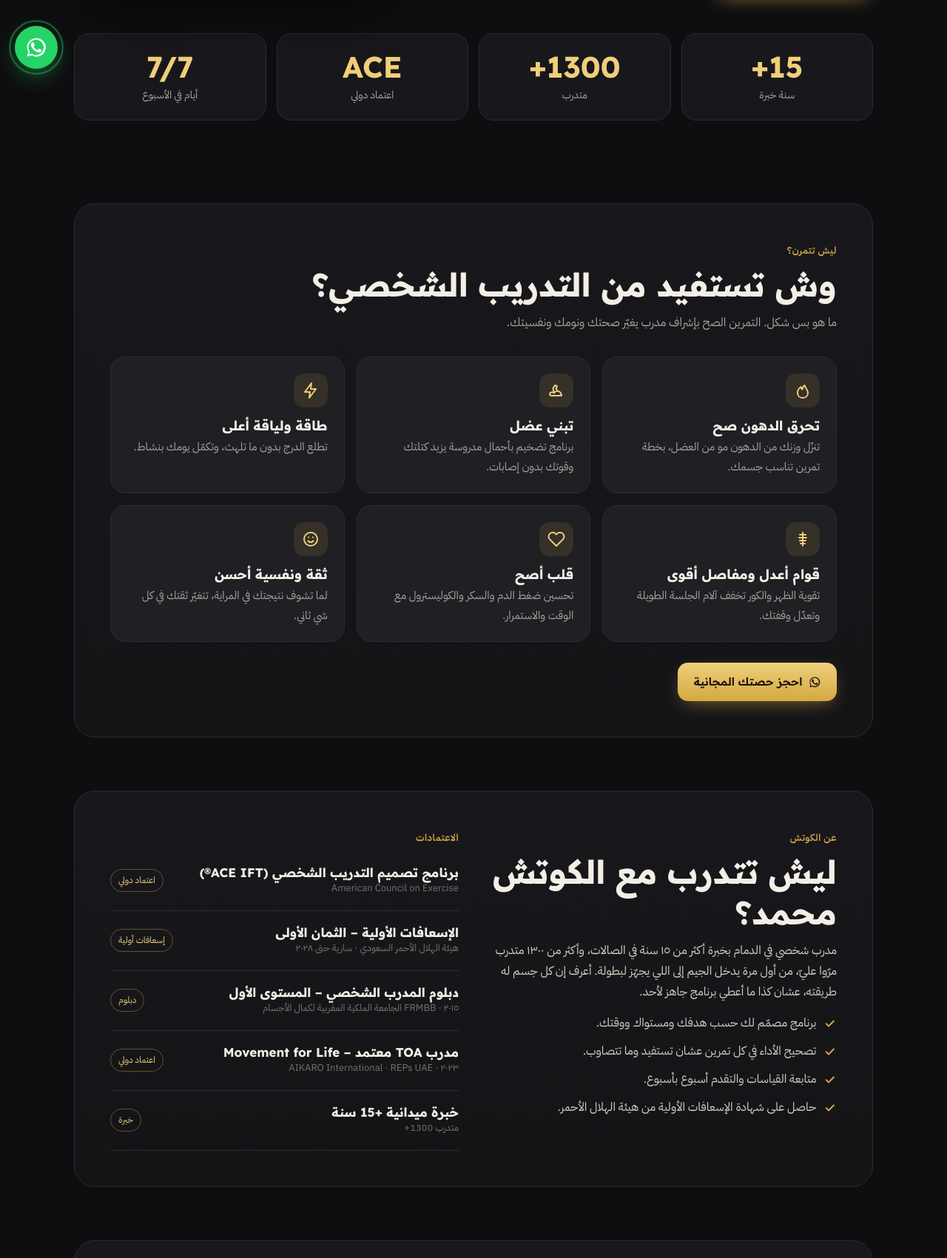
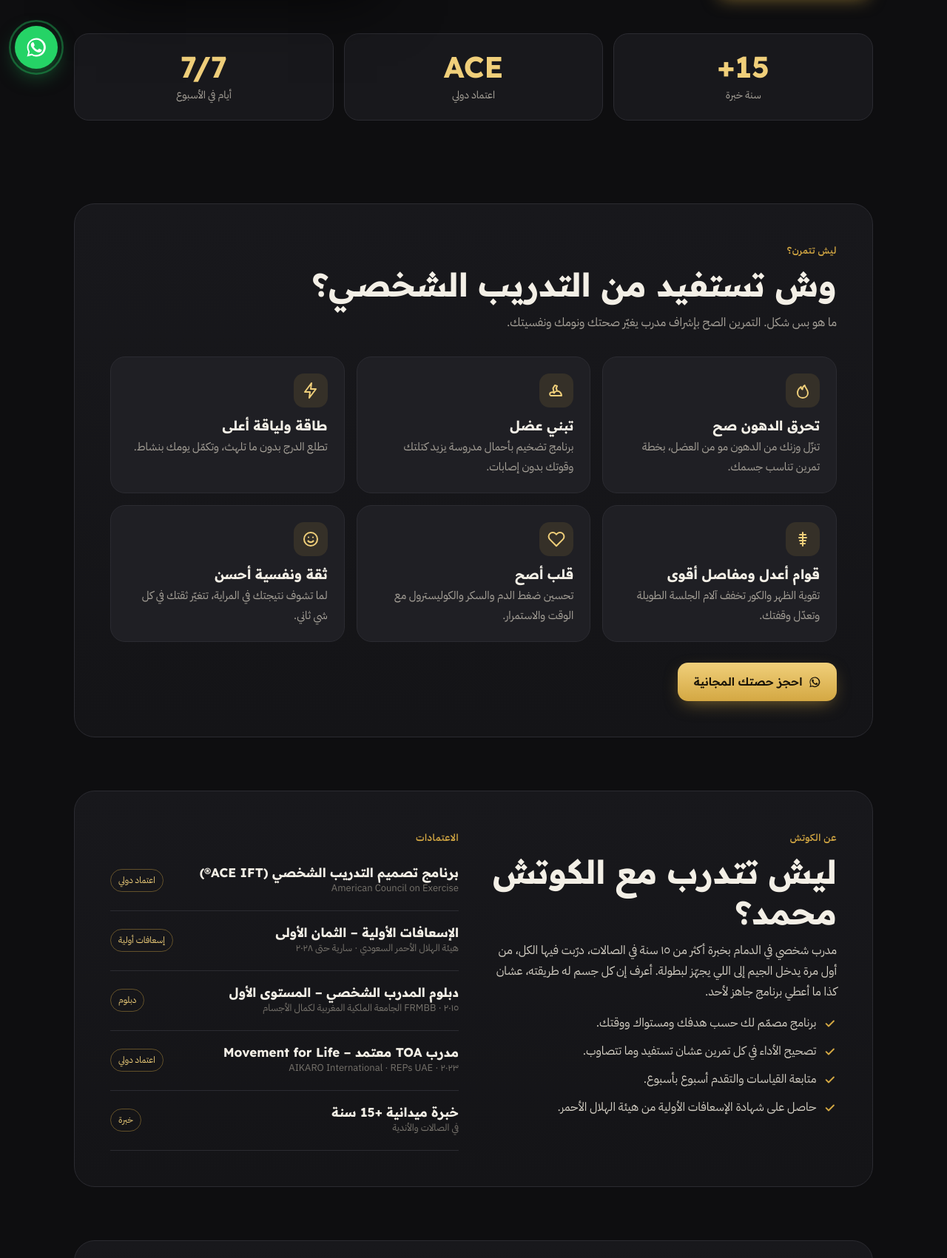
Before and after one commit to aboyara2662-coder/Rabhi, a plain HTML site: page public/index.html in a window 1280 px wide. Shown: the part 687-2388 px from the top of the page at 74% size. Drawn offline with Linux system fonts and the light colour scheme.

Commit message:
Remove 1300 clients figure from the site
Co-Authored-By: Claude Opus 5.5 <noreply@anthropic.com>
Claude-Session: https://claude.ai/code/session_01KCPbvbw6uDtHpovYnSKEP6

```diff
--- a/public/index.html
+++ b/public/index.html
@@ -4,7 +4,7 @@
 <meta charset="utf-8">
 <meta name="viewport" content="width=device-width, initial-scale=1">
 <title>مدرب شخصي في الدمام | الكوتش محمد ربحي – بودي ماسترز</title>
-<meta name="description" content="الكوتش محمد ربحي، مدرب شخصي معتمد في الدمام بخبرة +15 سنة و+1300 متدرب. تنشيف، تضخيم ولياقة عامة في نادي بودي ماسترز حي الجامعيين. احجز حصتك المجانية على واتساب.">
+<meta name="description" content="الكوتش محمد ربحي، مدرب شخصي معتمد في الدمام بخبرة +15 سنة. تنشيف، تضخيم ولياقة عامة في نادي بودي ماسترز حي الجامعيين. احجز حصتك المجانية على واتساب.">
 <meta name="robots" content="index, follow, max-image-preview:large">
 <meta name="author" content="محمد ربحي">
 <meta name="geo.region" content="SA-04">
@@ -15,7 +15,7 @@
 <meta property="og:url" content="https://coachrabhi.com/">
 <meta property="og:site_name" content="الكوتش محمد ربحي">
 <meta property="og:title" content="مدرب شخصي في الدمام | الكوتش محمد ربحي">
-<meta property="og:description" content="+15 سنة خبرة و+1300 متدرب. تنشيف، تضخيم ولياقة عامة في بودي ماسترز، حي الجامعيين، الدمام. الحصة الأولى مجانية.">
+<meta property="og:description" content="+15 سنة خبرة. تنشيف، تضخيم ولياقة عامة في بودي ماسترز، حي الجامعيين، الدمام. الحصة الأولى مجانية.">
 <meta property="og:image" content="https://coachrabhi.com/img/og-image.jpg">
 <meta property="og:image:width" content="1200">
 <meta property="og:image:height" content="630">
@@ -40,7 +40,7 @@
    "jobTitle": "مدرب شخصي معتمد",
    "image": "https://coachrabhi.com/img/coach.jpg",
    "url": "https://coachrabhi.com/",
-   "description": "مدرب شخصي معتمد في الدمام بخبرة أكثر من 15 سنة وأكثر من 1300 متدرب: تنشيف، تضخيم ولياقة عامة.",
+   "description": "مدرب شخصي معتمد في الدمام بخبرة أكثر من 15 سنة: تنشيف، تضخيم ولياقة عامة.",
    "telephone": "+966598286282",
    "worksFor": {
     "@id": "https://coachrabhi.com/#gym"
@@ -308,11 +308,11 @@ header{position:sticky;top:0;z-index:50;background:rgba(14,14,16,.82);backdrop-f
 .portrait .ribbon b{font-family:var(--head);color:var(--gold-2);font-size:15px}
 @media(max-width:860px){.hero-grid{grid-template-columns:1fr;gap:32px}.portrait{max-width:380px;width:100%;margin:0 auto;order:-1;aspect-ratio:1/1}}
 
-.stats{display:grid;grid-template-columns:repeat(4,1fr);gap:14px;margin-top:48px}
+.stats{display:grid;grid-template-columns:repeat(3,1fr);gap:14px;margin-top:48px}
 .stat{background:var(--card);border:1px solid var(--line);border-radius:var(--r);padding:20px;text-align:center}
 .stat b{display:block;font-family:var(--head);font-size:clamp(28px,4vw,40px);color:var(--gold-2);line-height:1.2;direction:ltr}
 .stat span{font-size:14px;color:var(--muted)}
-@media(max-width:700px){.stats{grid-template-columns:repeat(2,1fr)}}
+@media(max-width:700px){.stats{grid-template-columns:repeat(3,1fr);gap:8px}.stat{padding:14px 6px}.stat span{font-size:12px}}
 
 /* sections */
 section.block{padding:72px 0}
@@ -588,7 +588,6 @@ footer .wrap{display:flex;flex-wrap:wrap;gap:10px 24px;justify-content:space-bet
 
     <div class="stats rv">
       <div class="stat"><b>+15</b><span>سنة خبرة</span></div>
-      <div class="stat"><b>+1300</b><span>متدرب</span></div>
       <div class="stat"><b>ACE</b><span>اعتماد دولي</span></div>
       <div class="stat"><b>7/7</b><span>أيام في الأسبوع</span></div>
     </div>
@@ -625,7 +624,7 @@ footer .wrap{display:flex;flex-wrap:wrap;gap:10px 24px;justify-content:space-bet
         <div>
           <span class="eyebrow">عن الكوتش</span>
           <h2>ليش تتدرب مع الكوتش محمد؟</h2>
-          <p>مدرب شخصي في الدمام بخبرة أكثر من ١٥ سنة في الصالات، وأكثر من ١٣٠٠ متدرب مرّوا عليّ، من أول مرة يدخل الجيم إلى اللي يجهّز لبطولة. أعرف إن كل جسم له طريقته، عشان كذا ما أعطي برنامج جاهز لأحد.</p>
+          <p>مدرب شخصي في الدمام بخبرة أكثر من ١٥ سنة في الصالات، درّبت فيها الكل، من أول مرة يدخل الجيم إلى اللي يجهّز لبطولة. أعرف إن كل جسم له طريقته، عشان كذا ما أعطي برنامج جاهز لأحد.</p>
           <ul class="checks">
             <li><svg class="svg"><use href="#i-check"/></svg>برنامج مصمّم لك حسب هدفك ومستواك ووقتك.</li>
             <li><svg class="svg"><use href="#i-check"/></svg>تصحيح الأداء في كل تمرين عشان تستفيد وما تتصاوب.</li>
@@ -639,7 +638,7 @@ footer .wrap{display:flex;flex-wrap:wrap;gap:10px 24px;justify-content:space-bet
           <div class="cred"><div><h3>الإسعافات الأولية – الثمان الأولى</h3><small>هيئة الهلال الأحمر السعودي · سارية حتى ٢٠٢٨</small></div><span class="pill">إسعافات أولية</span></div>
           <div class="cred"><div><h3>دبلوم المدرب الشخصي – المستوى الأول</h3><small>الجامعة الملكية المغربية لكمال الأجسام FRMBB · ٢٠١٥</small></div><span class="pill">دبلوم</span></div>
           <div class="cred"><div><h3>مدرب TOA معتمد – Movement for Life</h3><small>AIKARO International · REPs UAE · ٢٠٢٣</small></div><span class="pill">اعتماد دولي</span></div>
-          <div class="cred"><div><h3>خبرة ميدانية +15 سنة</h3><small>+1300 متدرب</small></div><span class="pill">خبرة</span></div>
+          <div class="cred"><div><h3>خبرة ميدانية +15 سنة</h3><small>في الصالات والأندية</small></div><span class="pill">خبرة</span></div>
         </div>
       </div>
     </div>
```
Also changed, not shown: public/img/og-image.jpg.
